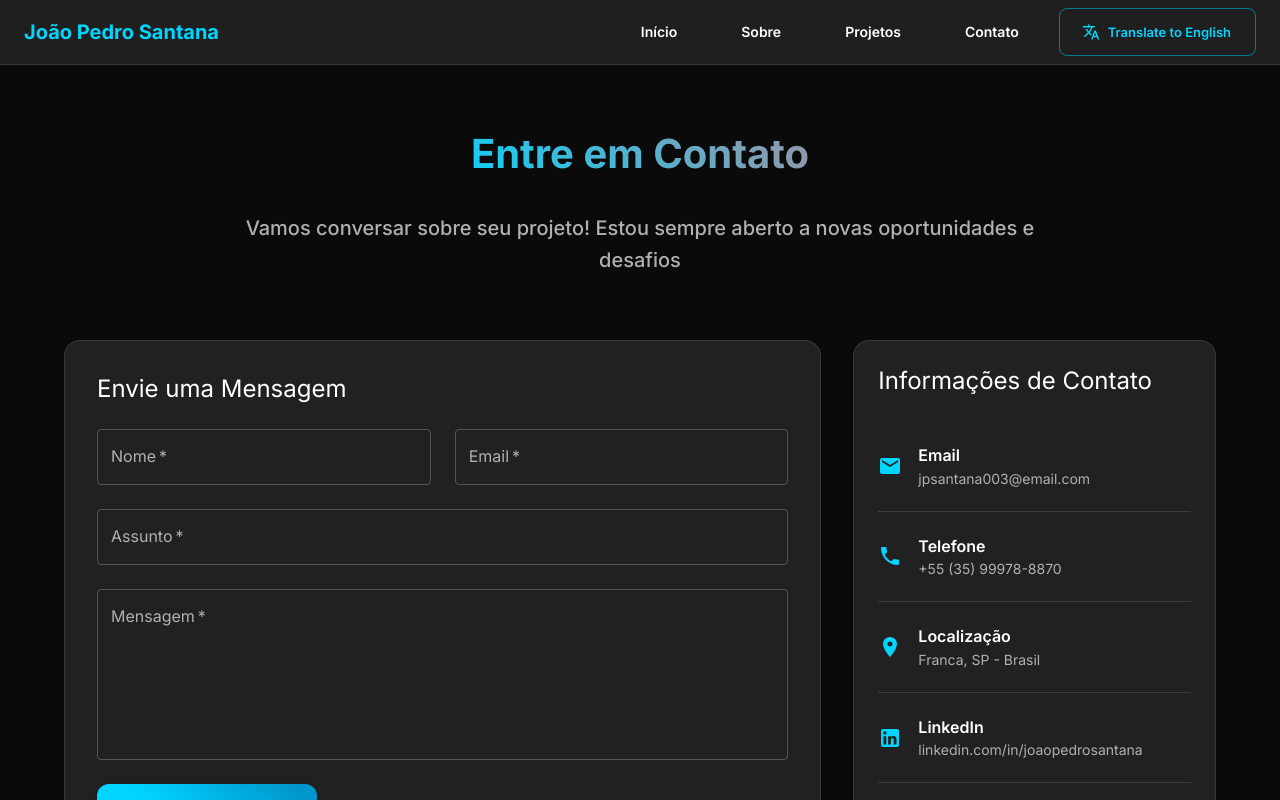
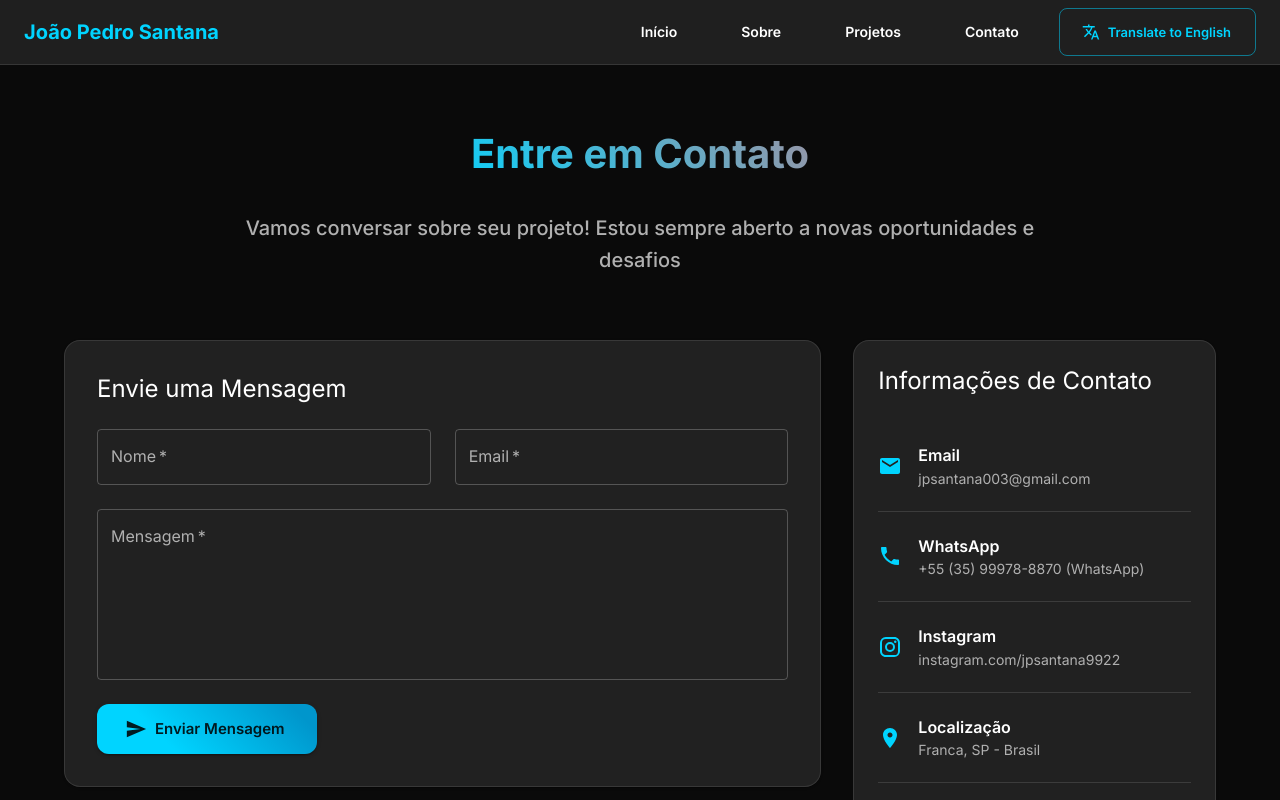
Before and after one commit to jpsantana6699/Portifolio-Full-Stack, a Next.js app: page /contato in a window 1280 px wide. Shown: the top 800 px of the page. Built offline with nearby package versions, Linux system fonts and the light colour scheme.

Commit message:
fix: bugs

```diff
--- a/src/app/contato/page.tsx
+++ b/src/app/contato/page.tsx
@@ -17,6 +17,7 @@ import {
 import {
   Email,
   GitHub,
+  Instagram,
   LinkedIn,
   LocationOn,
   Phone,
@@ -29,14 +30,20 @@ const contactInfo = [
   {
     icon: <Email color="primary" />,
     titleKey: 'emailLabel',
-    value: 'jpsantana003@email.com',
-    link: 'jpsantana003@email.com',
+    value: 'jpsantana003@gmail.com',
+    link: 'jpsantana003@gmail.com',
   },
   {
     icon: <Phone color="primary" />,
-    titleKey: 'phoneLabel',
-    value: '+55 (35) 99978-8870',
-    link: 'tel:+5535999788870',
+    titleKey: 'whatsappLabel',
+    value: '+55 (35) 99978-8870 (WhatsApp)',
+    link: 'https://wa.me/5535999788870',
+  },
+  {
+    icon: <Instagram color="primary" />,
+    titleKey: 'instagramLabel',
+    value: 'instagram.com/jpsantana9922',
+    link: 'https://www.instagram.com/jpsantana9922/',
   },
   {
     icon: <LocationOn color="primary" />,
@@ -63,7 +70,6 @@ export default function ContatoPage() {
   const [formData, setFormData] = useState({
     name: '',
     email: '',
-    subject: '',
     message: '',
   });
 
@@ -76,9 +82,11 @@ export default function ContatoPage() {
 
   const handleSubmit = (event: React.FormEvent) => {
     event.preventDefault();
-    console.log('Form submitted:', formData);
-    alert(t('messageSent'));
-    setFormData({ name: '', email: '', subject: '', message: '' });
+    const phone = '5535999788870';
+    const text = `Olá, meu nome é ${formData.name}%0AEmail: ${formData.email}%0AMensagem: ${encodeURIComponent(formData.message)}`;
+    const url = `https://wa.me/${phone}?text=${text}`;
+    window.open(url, '_blank');
+    setFormData({ name: '', email: '', message: '' });
   };
 
   return (
@@ -133,17 +141,6 @@ export default function ContatoPage() {
                       name="email"
                       type="email"
                       value={formData.email}
-                      onChange={handleChange}
-                      required
-                      variant="outlined"
-                    />
-                  </Grid>
-                  <Grid item xs={12}>
-                    <TextField
-                      fullWidth
-                      label={t('subject')}
-                      name="subject"
-                      value={formData.subject}
                       onChange={handleChange}
                       required
                       variant="outlined"
--- a/src/app/contexts/LanguageContext.tsx
+++ b/src/app/contexts/LanguageContext.tsx
@@ -101,6 +101,8 @@ const translations = {
     // Contact labels
     emailLabel: 'Email',
     phoneLabel: 'Telefone',
+    whatsappLabel: 'WhatsApp',
+    instagramLabel: 'Instagram',
     locationLabel: 'Localização',
     linkedinLabel: 'LinkedIn',
     githubLabel: 'GitHub',
@@ -215,6 +217,8 @@ const translations = {
     // Contact labels
     emailLabel: 'Email',
     phoneLabel: 'Phone',
+    whatsappLabel: 'WhatsApp',
+    instagramLabel: 'Instagram',
     locationLabel: 'Location',
     linkedinLabel: 'LinkedIn',
     githubLabel: 'GitHub',
--- a/src/app/projetos/page.tsx
+++ b/src/app/projetos/page.tsx
@@ -45,7 +45,7 @@ const projects = [
     description: 'Plataforma de e-commerce completa com carrinho de compras, sistema de pagamento e painel administrativo.',
     image: '',
     technologies: ['React', 'TypeScript', 'Node.js', 'MongoDB'],
-    githubUrl: 'https://github.com/joaopedro',
+    githubUrl: 'https://github.com/jpsantana6699',
     liveUrl: 'https://ecommerce-demo.vercel.app',
     featured: true,
   },
@@ -55,7 +55,7 @@ const projects = [
     description: 'Blog responsivo com sistema de comentários e categorização de posts.',
     image: '',
     technologies: ['Next.js', 'Markdown', 'Styled Components'],
-    githubUrl: 'https://github.com/joaopedro',
+    githubUrl: 'https://github.com/jpsantana6699',
     liveUrl: 'https://blog-demo.vercel.app',
     featured: false,
   },
```
